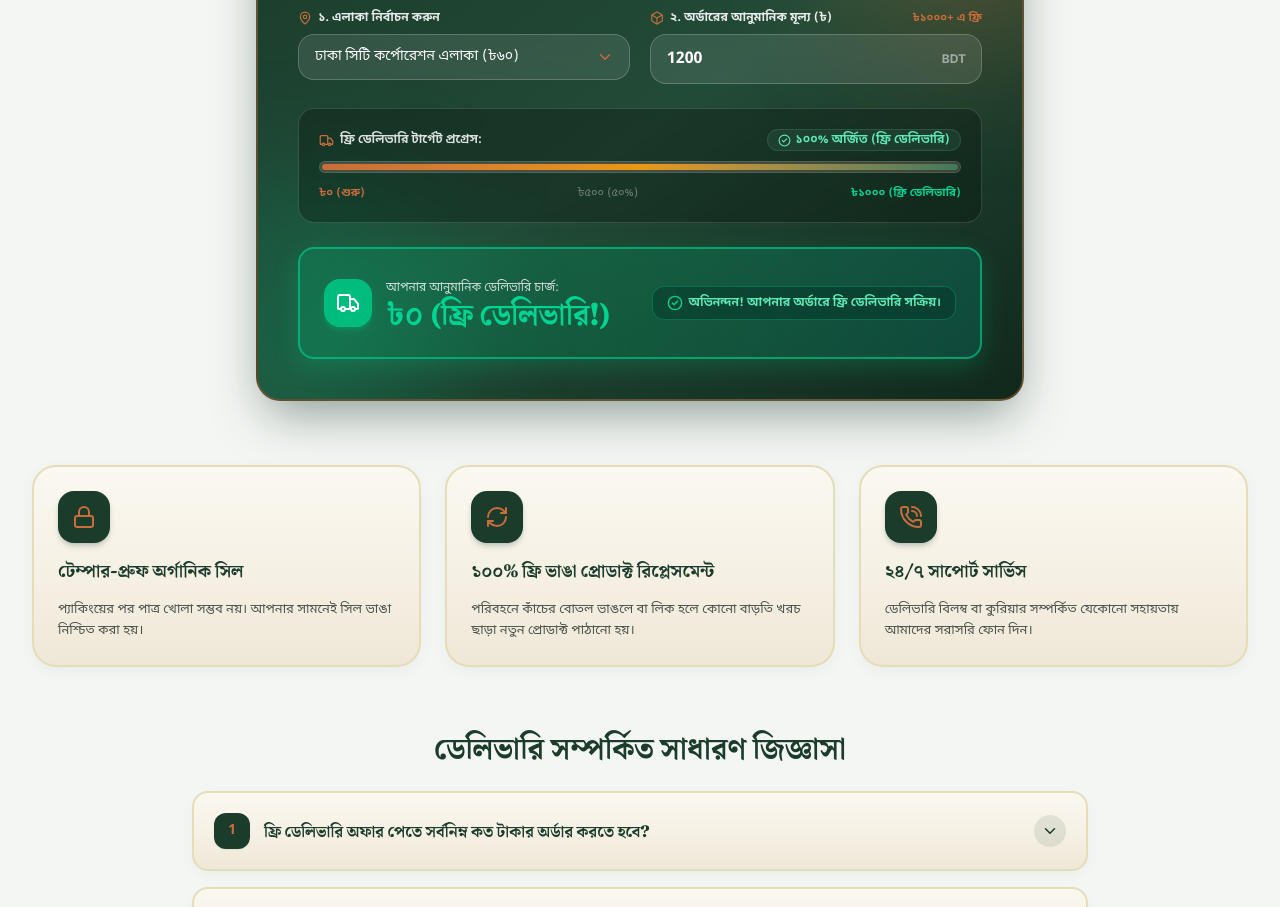
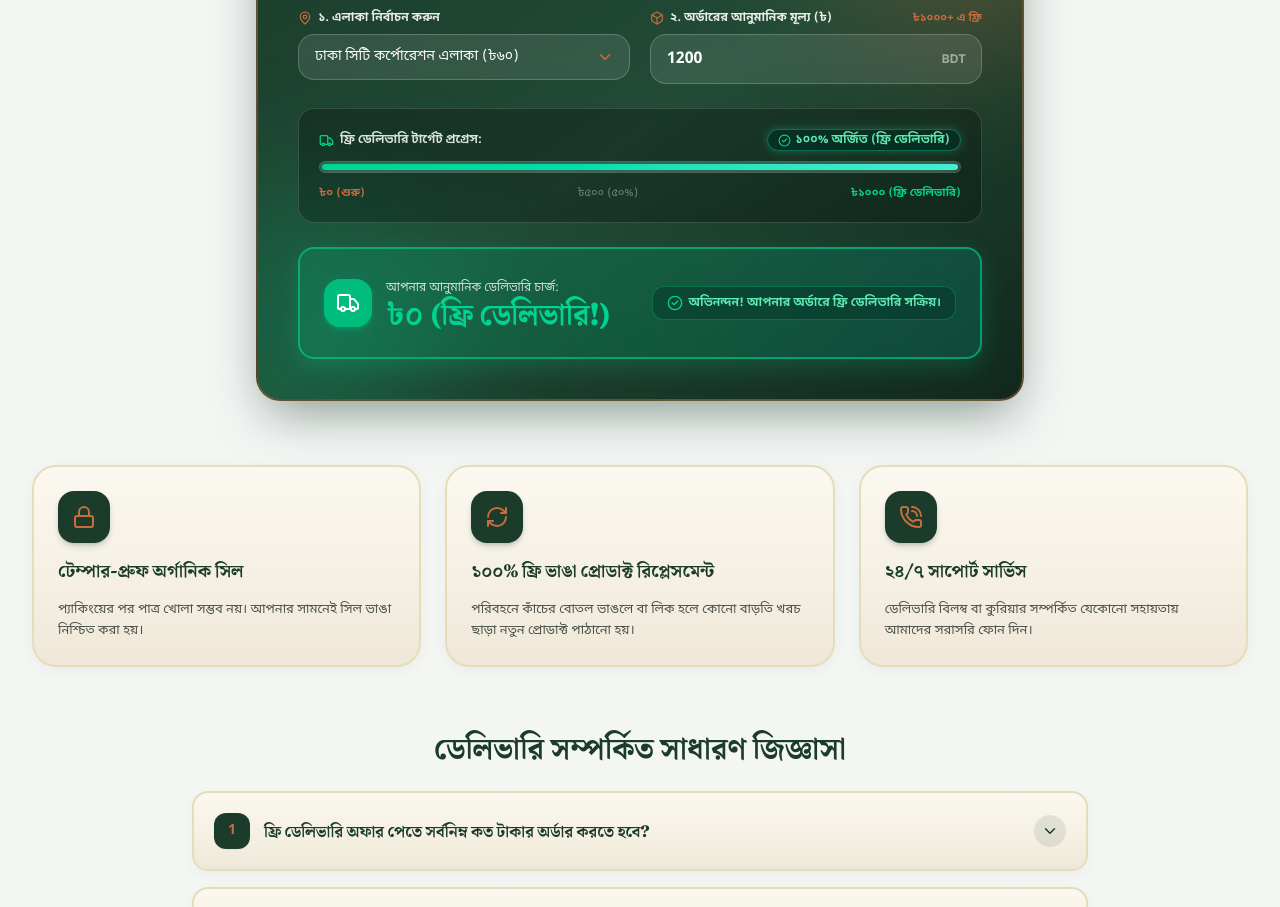
Before and after one commit to tridib371/prokriti-barta, a React (Vite) app: page /delivery in a window 1280 px wide. Shown: the part 1780-2687 px from the top of the page. Built offline with nearby package versions, Linux system fonts and the light colour scheme.

Commit message:
feat: dynamically transition target meter color from warm brand orange to radiant emerald green when reaching 1000+

```diff
--- a/src/pages/Delivery.jsx
+++ b/src/pages/Delivery.jsx
@@ -406,13 +406,13 @@ export default function Delivery() {
           <div className="space-y-2.5 p-4 sm:p-5 rounded-2xl bg-black/25 backdrop-blur-xs border border-white/15 relative z-10">
             <div className="flex items-center justify-between text-xs font-bn-sans">
               <span className="text-white/85 flex items-center gap-1.5 font-bold">
-                <Truck size={15} className="text-accent" />
+                <Truck size={15} className={currentAmount >= 1000 ? "text-emerald-400" : "text-accent"} />
                 {lang === 'bn' ? 'ফ্রি ডেলিভারি টার্গেট প্রগ্রেস:' : 'FREE Shipping Target Meter:'}
               </span>
               <span className="font-bold">
                 {currentAmount >= 1000 ? (
-                  <span className="text-[#3E7A5E] bg-[#3E7A5E]/20 px-2.5 py-0.5 rounded-full border border-[#3E7A5E]/40 font-bold flex items-center gap-1 text-emerald-300">
-                    <CheckCircle2 size={13} /> {lang === 'bn' ? '১০০% অর্জিত (ফ্রি ডেলিভারি)' : '100% Achieved (FREE)'}
+                  <span className="text-emerald-300 bg-emerald-950/60 px-2.5 py-0.5 rounded-full border border-emerald-400/40 font-bold flex items-center gap-1 shadow-[0_0_10px_rgba(52,211,153,0.3)]">
+                    <CheckCircle2 size={13} className="text-emerald-400" /> {lang === 'bn' ? '১০০% অর্জিত (ফ্রি ডেলিভারি)' : '100% Achieved (FREE)'}
                   </span>
                 ) : (
                   <span className="text-accent font-bold">
@@ -422,13 +422,19 @@ export default function Delivery() {
               </span>
             </div>
 
-            {/* Orange to Green Website Brand Gradient Meter */}
+            {/* Dynamic Color Progress Bar: Orange at Start -> Transitions to Bright Green at 1000+ */}
             <div className="h-3 w-full bg-white/10 rounded-full overflow-hidden p-0.5 border border-white/15">
               <motion.div
                 initial={{ width: 0 }}
                 animate={{ width: `${Math.min(100, Math.max(0, (currentAmount / 1000) * 100))}%` }}
                 transition={{ duration: 0.5, ease: 'easeOut' }}
-                className="h-full rounded-full bg-gradient-to-r from-accent via-[#E89814] to-accent-2 shadow-[0_0_12px_rgba(200,109,59,0.5)] transition-all duration-300"
+                className={`h-full rounded-full transition-all duration-500 ${
+                  currentAmount >= 1000
+                    ? 'bg-gradient-to-r from-emerald-400 to-teal-300 shadow-[0_0_16px_rgba(52,211,153,0.9)]'
+                    : currentAmount >= 500
+                    ? 'bg-gradient-to-r from-accent via-[#E89814] to-emerald-400 shadow-[0_0_12px_rgba(232,152,20,0.6)]'
+                    : 'bg-gradient-to-r from-accent to-[#E89814] shadow-[0_0_10px_rgba(200,109,59,0.5)]'
+                }`}
               />
             </div>
 
@@ -436,7 +442,9 @@ export default function Delivery() {
             <div className="flex items-center justify-between text-[11px] font-bn-sans font-bold pt-0.5">
               <span className="text-accent">৳০ ({lang === 'bn' ? 'শুরু' : 'Start'})</span>
               <span className="text-white/40 font-normal">৳৫০০ (৫০%)</span>
-              <span className="text-[#3E7A5E] text-emerald-400">৳১০০০ ({lang === 'bn' ? 'ফ্রি ডেলিভারি' : 'FREE'})</span>
+              <span className={currentAmount >= 1000 ? "text-emerald-400 font-bold" : "text-white/60"}>
+                ৳১০০০ ({lang === 'bn' ? 'ফ্রি ডেলিভারি' : 'FREE'})
+              </span>
             </div>
           </div>
 
```
